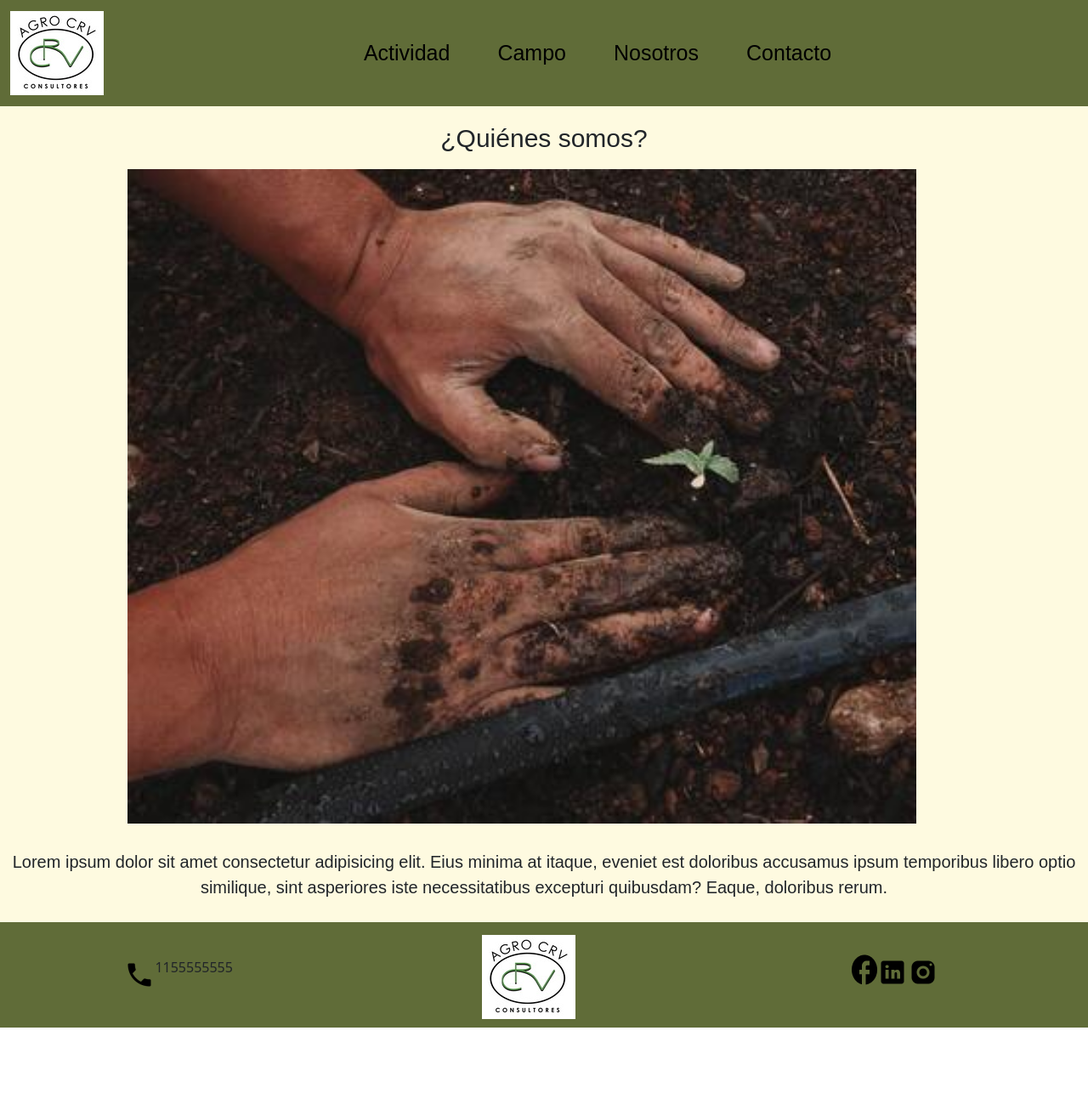
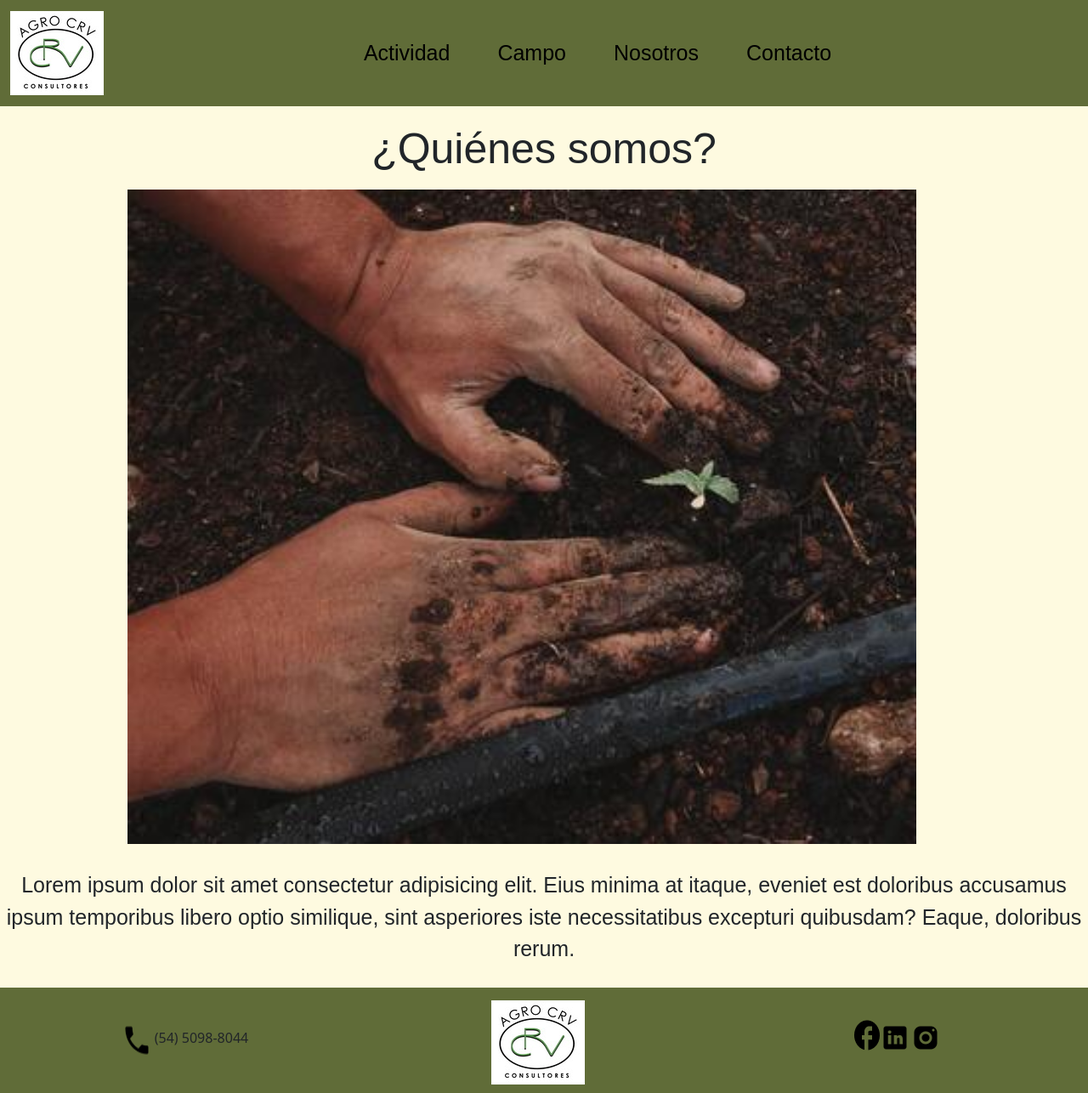
Before and after one commit to delficarman/agro-crv, a website: page pages/nosotros.html in a window 1280 px wide. Shown: the whole page at 85% size. Before the commit the page ends 1209 px from the top, so only its background shows below. Drawn offline with nearby package versions, Linux system fonts and the light colour scheme.

Commit message:
cambios en el footer

```diff
--- a/pages/nosotros.html
+++ b/pages/nosotros.html
@@ -53,7 +53,7 @@
     <footer>
         <div class="footer-telefono">
             <img src="../assets/img/footer/telefono.png" alt="Logo Telefono">
-            <p>1155555555</p>
+            <p>(54) 5098-8044</p>
         </div>
         <div class="footer-logo">
             <a href="../index.html"><img src="../assets/img/logo/logo-agrocrv.jpg" alt="LOGO AGRO CRV"></a>
--- a/scss/layout/_footer.scss
+++ b/scss/layout/_footer.scss
@@ -11,6 +11,10 @@ footer{
         @include flex(row,none,none);
         margin-bottom: 10px;
         margin-top: 10px;
+        p{
+            margin-top: 10px;
+            margin-left: 3px
+        }
     }
     .footer-redes{
         ul{
--- a/scss/layout/_media1024.scss
+++ b/scss/layout/_media1024.scss
@@ -78,9 +78,19 @@
         }
     }
     .main-nosotros{
-        .foto-quienes-somos{
+        section{
+            h1{
+                font-size: 50px;
+            }
+            .foto-quienes-somos{
                 margin-left: 120px;
                 margin-bottom: 20px;
+            }
+            .texto-nosotros{
+                p{
+                    font-size: 25px;
+                }
+            }
         }
     }
     footer{
```
Also changed, not shown: index.html (+1 -1 lines), pages/actividad.html (+1 -1 lines), pages/campo.html (+1 -1 lines), pages/contacto.html (+1 -1 lines), css/style.css.
